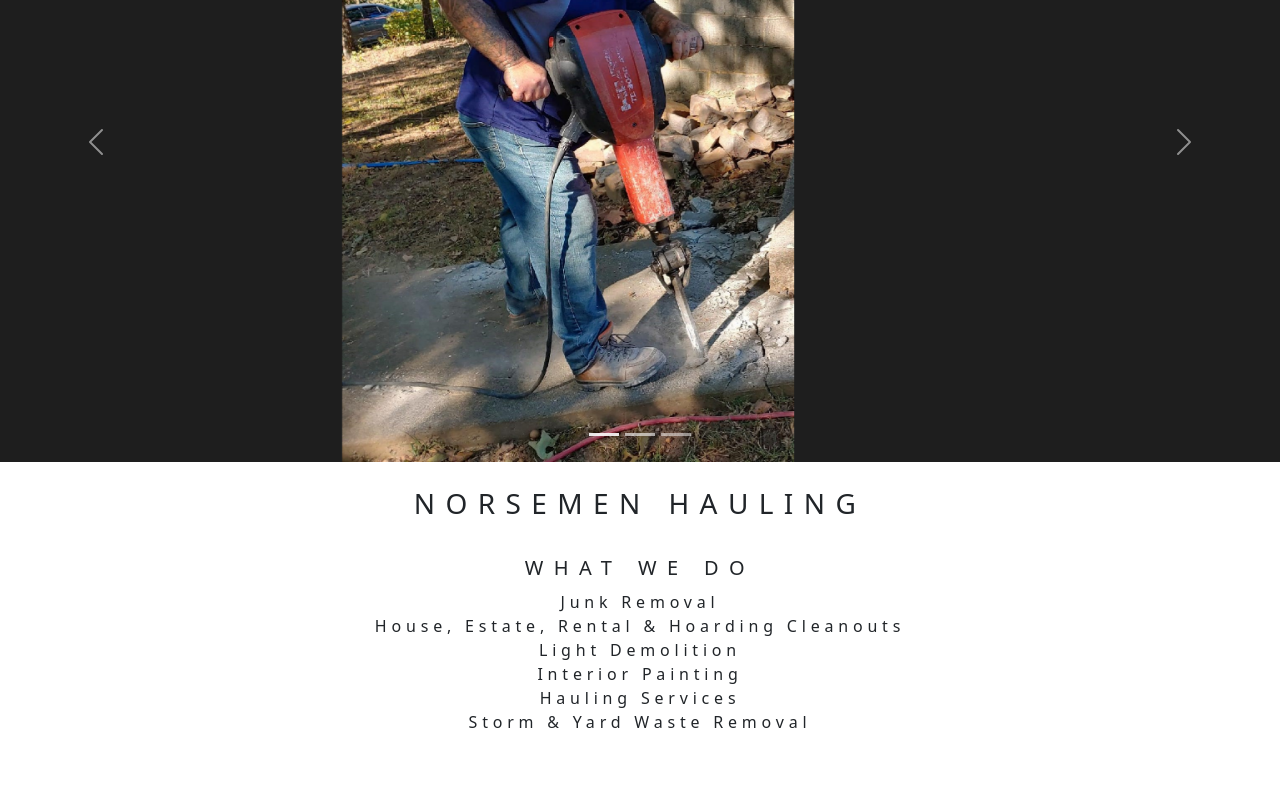
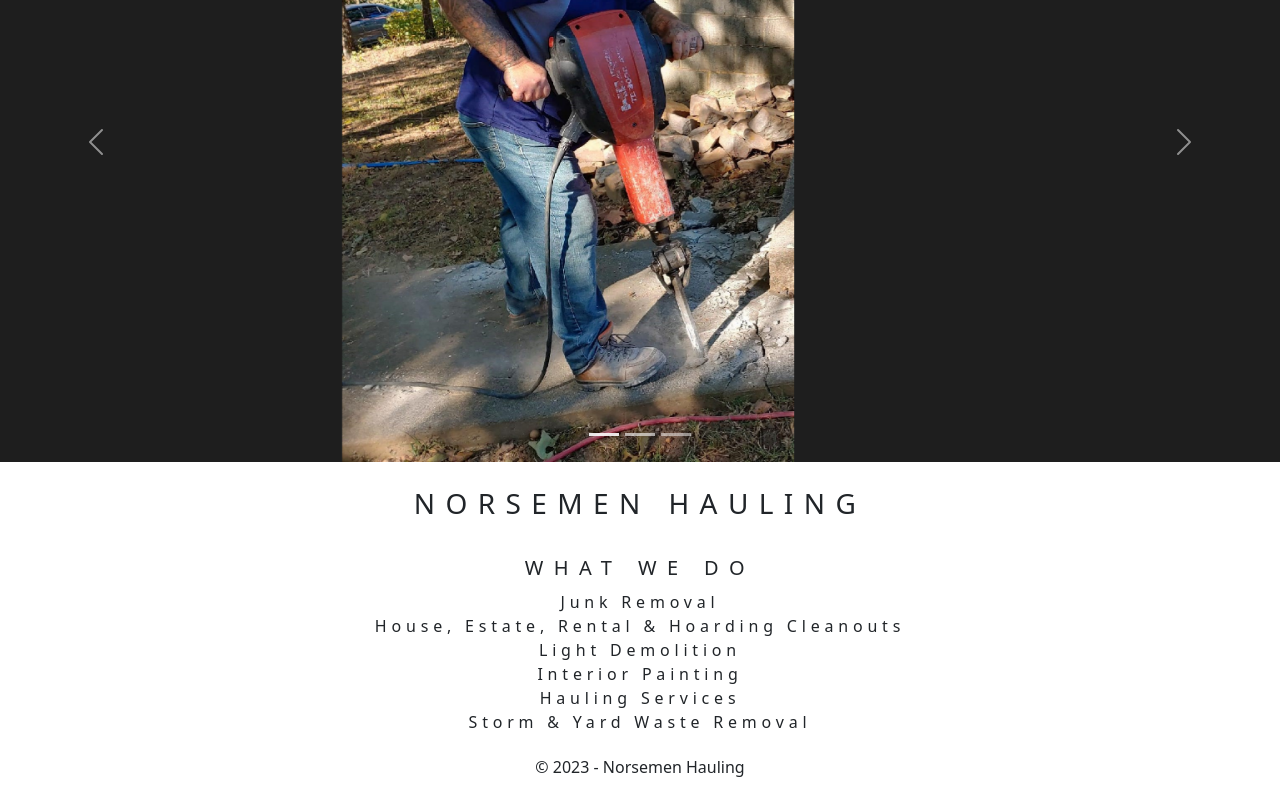
Before and after one commit to chrisATYF/Norsemen-Hauling, a Vue app: page / in a window 1280 px wide. Shown: the part 249-1049 px from the top of the page. Before the commit the page ends 999 px from the top, so only its background shows below. Built offline with nearby package versions, Linux system fonts and the light colour scheme.

Commit message:
Added footer

```diff
--- a/src/App.vue
+++ b/src/App.vue
@@ -6,4 +6,17 @@
 <template>
   <Nav></Nav>
   <RouterView />
+  <div class="btmContent">
+    <p>&copy 2023 - Norsemen Hauling</p>
+  </div>
 </template>
+
+<style scoped>
+.btmContent {
+  bottom: 0;
+  width: 100%;
+  padding: 5px;
+  margin: 0;
+  text-align: center;
+}
+</style>
```
